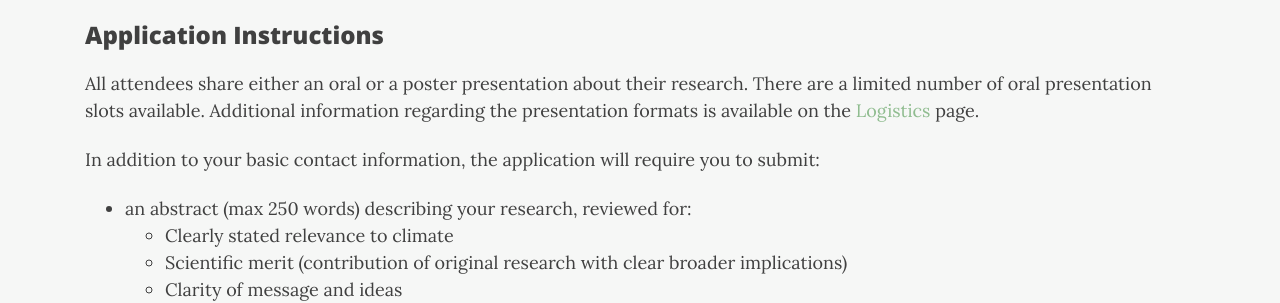
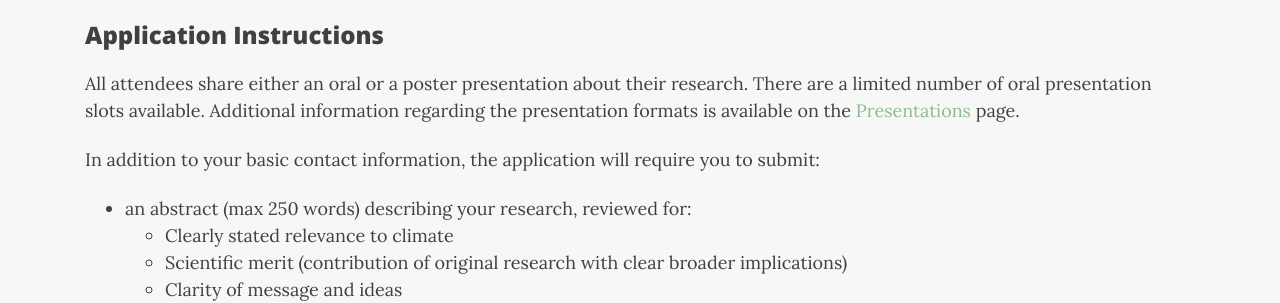
Before and after one commit to graduateclimateconference/graduateclimateconference.github.io, a Jekyll site: the page built from application.md, in a window 1280 px wide and 900 px high, scrolled down 932 px. Shown: the part 161-464 px from the top of the window. Built offline with Jekyll 4.4.1, drawn with Linux system fonts in a browser that asks for light colours; nearby versions of some CDN libraries.

Commit message:
Update application.md

```diff
--- a/application.md
+++ b/application.md
@@ -57,7 +57,7 @@
 
 ### Application Instructions
 
-All attendees share either an oral or a poster presentation about their research. There are a limited number of oral presentation slots available. Additional information regarding the presentation formats is available on the [Logistics](https://graduateclimateconference.github.io/logistics/) page.
+All attendees share either an oral or a poster presentation about their research. There are a limited number of oral presentation slots available. Additional information regarding the presentation formats is available on the [Presentations](https://graduateclimateconference.github.io/presentations/) page.
 
 In addition to your basic contact information, the application will require you to submit:
 - an abstract (max 250 words) describing your research, reviewed for:
```
